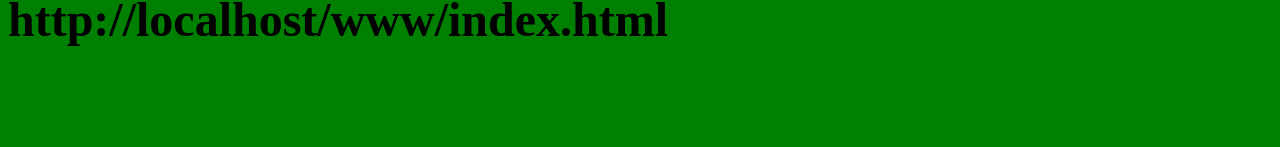
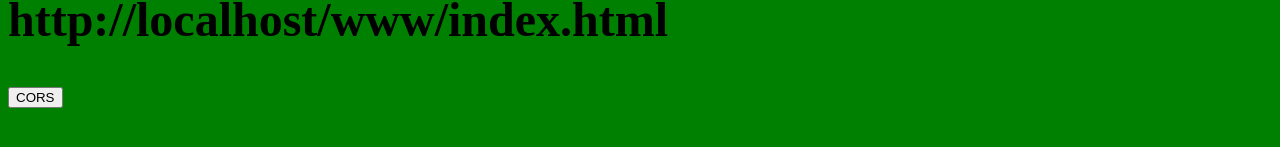
Before and after one commit to mbackschat/WKWebViewFIleUrlTest, a plain HTML site: page www/index.html in a window 1280 px wide. Shown: the part 207-354 px from the top of the page. Drawn offline with Linux system fonts and the light colour scheme.

Commit message:
Some non-working CORS test code

```diff
--- a/www/index.html
+++ b/www/index.html
@@ -7,6 +7,33 @@
 <h2>
 <script>
     document.getElementById('location').innerHTML = document.location;
+
+
+    function createCORSRequest(method, url) {
+      var xhr = new XMLHttpRequest();
+      if ("withCredentials" in xhr) {
+
+        // Check if the XMLHttpRequest object has a "withCredentials" property.
+        // "withCredentials" only exists on XMLHTTPRequest2 objects.
+        xhr.open(method, url, true);
+
+      } else if (typeof XDomainRequest != "undefined") {
+
+        // Otherwise, check if XDomainRequest.
+        // XDomainRequest only exists in IE, and is IE's way of making CORS requests.
+        xhr = new XDomainRequest();
+        xhr.open(method, url);
+
+      } else {
+
+        // Otherwise, CORS is not supported by the browser.
+        xhr = null;
+
+      }
+      return xhr;
+    }
+
 </script>
+<button onclick="if (!createCORSRequest('GET', 'http://google.com')) alert('no cors');">CORS</button>
 </body>
 </html>
```
